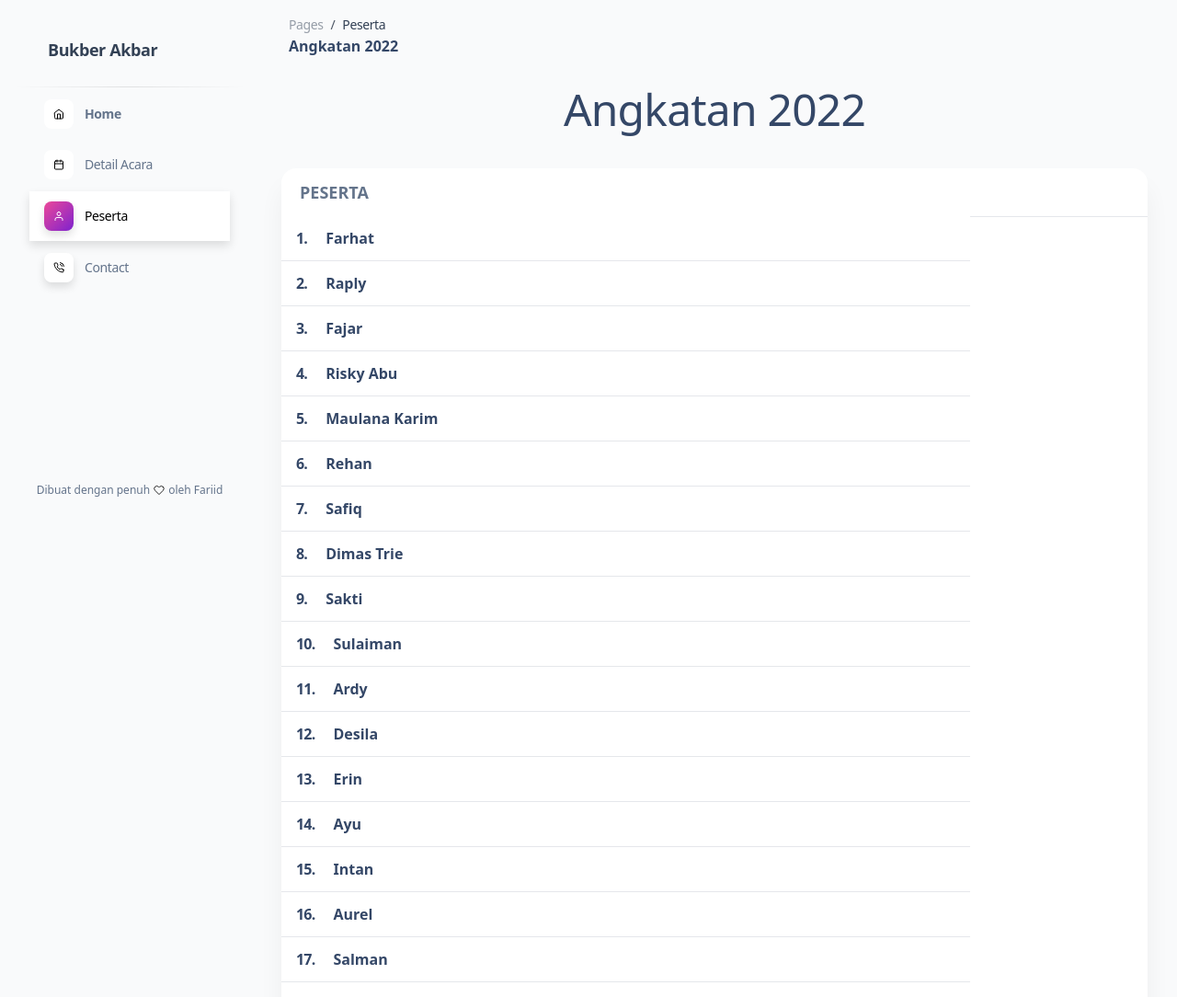
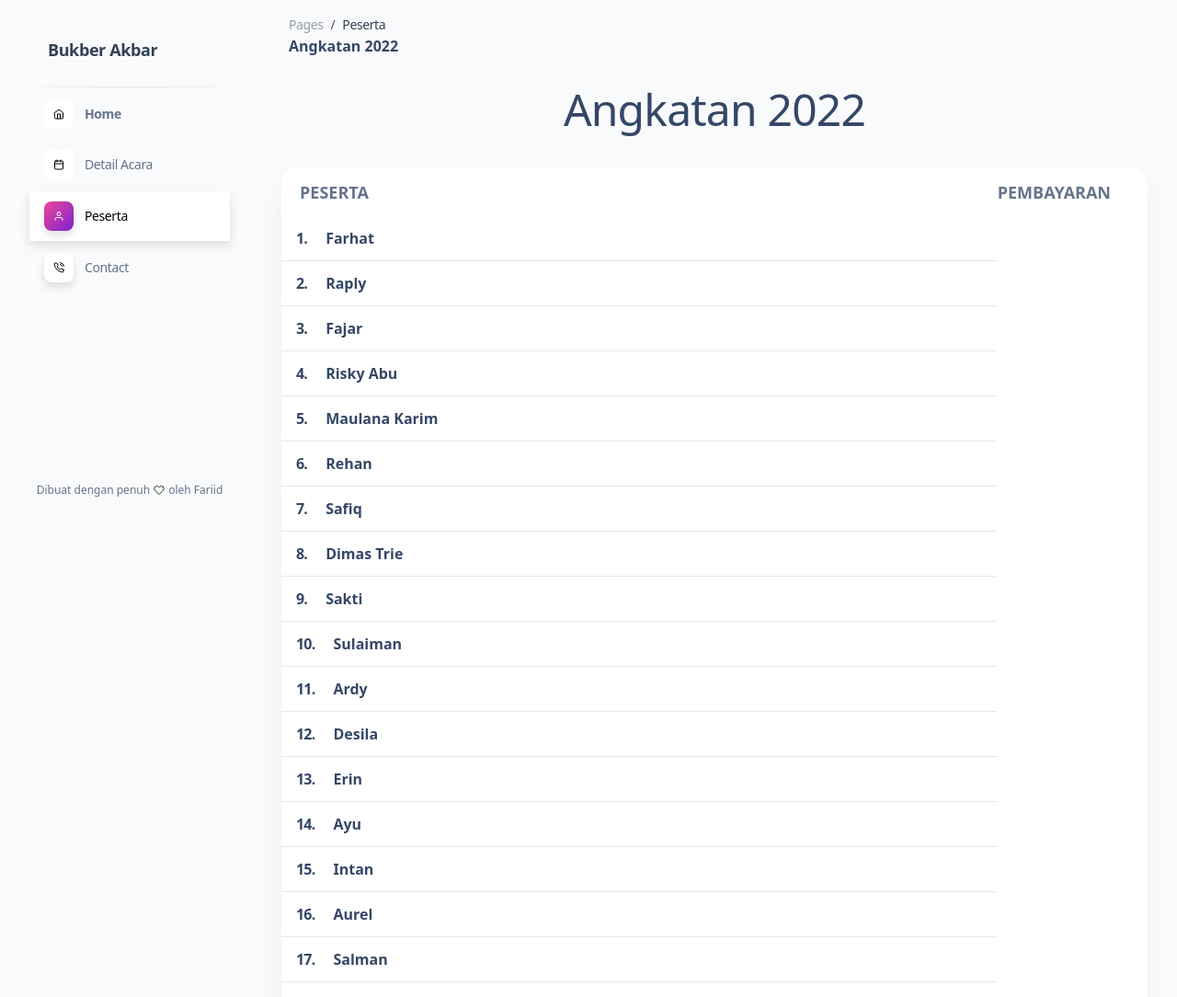
Before and after one commit to denfasyah/Bukber-Akbar, a website: page build/pages/angkatan2022.html in a window 1280 px wide. Shown: the top 1084 px of the page at 92% size. Drawn offline with nearby package versions, Linux system fonts and the light colour scheme.

Commit message:
Update angkatan2022.html

```diff
--- a/build/pages/angkatan2022.html
+++ b/build/pages/angkatan2022.html
@@ -228,13 +228,13 @@
                     <thead class="align-bottom">
                       <tr class="">
                         <th class="px-6 py-3 pl-5 text-left uppercase text-lg font-bold">Peserta</th>
-                        <th class="px-6 py-3 font-semibold capitalize align-middle bg-transparent border-b border-gray-200 border-solid shadow-none tracking-none whitespace-nowrap text-slate-400 opacity-70"></th>
+                        <th class="py-3 pr-10 text-right uppercase text-lg font-bold">Pembayaran</th>
                       </tr>
                     </thead>
                     <tbody>
                         <!-- 1 -->
                       <tr>
-                        <td class="p-2 align-middle bg-transparent border-b whitespace-nowrap shadow-transparent">
+                        <td class="w-full p-2 align-middle bg-transparent border-b whitespace-nowrap shadow-transparent">
                           <div class="flex px-2 py-1">
                             <div class="flex justify-center">
                                 <h1 class="mb-0 text-md leading-normal font-bold mr-5">1.</h1>
@@ -245,7 +245,7 @@
                       </tr>
                       <!-- 2 -->
                       <tr>
-                        <td class="p-2 align-middle bg-transparent border-b whitespace-nowrap shadow-transparent">
+                        <td class="w-full p-2 align-middle bg-transparent border-b whitespace-nowrap shadow-transparent">
                           <div class="flex px-2 py-1">
                             <div class="flex justify-center">
                                 <h1 class="mb-0 text-md leading-normal font-bold mr-5">2.</h1>
@@ -256,7 +256,7 @@
                       </tr>
                       <!-- 3 -->
                       <tr>
-                        <td class="p-2 align-middle bg-transparent border-b whitespace-nowrap shadow-transparent">
+                        <td class="w-full p-2 align-middle bg-transparent border-b whitespace-nowrap shadow-transparent">
                           <div class="flex px-2 py-1">
                             <div class="flex justify-center">
                                 <h1 class="mb-0 text-md leading-normal font-bold mr-5">3.</h1>
@@ -267,7 +267,7 @@
                       </tr>
                       <!-- 4 -->
                       <tr>
-                        <td class="p-2 align-middle bg-transparent border-b whitespace-nowrap shadow-transparent">
+                        <td class="w-full p-2 align-middle bg-transparent border-b whitespace-nowrap shadow-transparent">
                           <div class="flex px-2 py-1">
                             <div class="flex justify-center">
                                 <h1 class="mb-0 text-md leading-normal font-bold mr-5">4.</h1>
@@ -278,7 +278,7 @@
                       </tr>
                       <!-- 5 -->
                       <tr>
-                        <td class="p-2 align-middle bg-transparent border-b whitespace-nowrap shadow-transparent">
+                        <td class="w-full p-2 align-middle bg-transparent border-b whitespace-nowrap shadow-transparent">
                           <div class="flex px-2 py-1">
                             <div class="flex justify-center">
                                 <h1 class="mb-0 text-md leading-normal font-bold mr-5">5.</h1>
@@ -289,7 +289,7 @@
                       </tr>
                       <!-- 6 -->
                       <tr>
-                        <td class="p-2 align-middle bg-transparent border-b whitespace-nowrap shadow-transparent">
+                        <td class="w-full p-2 align-middle bg-transparent border-b whitespace-nowrap shadow-transparent">
                           <div class="flex px-2 py-1">
                             <div class="flex justify-center">
                                 <h1 class="mb-0 text-md leading-normal font-bold mr-5">6.</h1>
@@ -300,7 +300,7 @@
                       </tr>
                       <!-- 7 -->
                       <tr>
-                        <td class="p-2 align-middle bg-transparent border-b whitespace-nowrap shadow-transparent">
+                        <td class="w-full p-2 align-middle bg-transparent border-b whitespace-nowrap shadow-transparent">
                           <div class="flex px-2 py-1">
                             <div class="flex justify-center">
                                 <h1 class="mb-0 text-md leading-normal font-bold mr-5">7.</h1>
@@ -311,7 +311,7 @@
                       </tr>
                       <!-- 8 -->
                       <tr>
-                        <td class="p-2 align-middle bg-transparent border-b whitespace-nowrap shadow-transparent">
+                        <td class="w-full p-2 align-middle bg-transparent border-b whitespace-nowrap shadow-transparent">
                           <div class="flex px-2 py-1">
                             <div class="flex justify-center">
                                 <h1 class="mb-0 text-md leading-normal font-bold mr-5">8.</h1>
@@ -322,7 +322,7 @@
                       </tr>
                       <!-- 9 -->
                       <tr>
-                        <td class="p-2 align-middle bg-transparent border-b whitespace-nowrap shadow-transparent">
+                        <td class="w-full p-2 align-middle bg-transparent border-b whitespace-nowrap shadow-transparent">
                           <div class="flex px-2 py-1">
                             <div class="flex justify-center">
                                 <h1 class="mb-0 text-md leading-normal font-bold mr-5">9.</h1>
@@ -333,7 +333,7 @@
                       </tr>
                       <!-- 10 -->
                       <tr>
-                        <td class="p-2 align-middle bg-transparent border-b whitespace-nowrap shadow-transparent">
+                        <td class="w-full p-2 align-middle bg-transparent border-b whitespace-nowrap shadow-transparent">
                           <div class="flex px-2 py-1">
                             <div class="flex justify-center">
                                 <h1 class="mb-0 text-md leading-normal font-bold mr-5">10.</h1>
@@ -344,7 +344,7 @@
                       </tr>
                       <!-- 11 -->
                       <tr>
-                        <td class="p-2 align-middle bg-transparent border-b whitespace-nowrap shadow-transparent">
+                        <td class="w-full p-2 align-middle bg-transparent border-b whitespace-nowrap shadow-transparent">
                           <div class="flex px-2 py-1">
                             <div class="flex justify-center">
                                 <h1 class="mb-0 text-md leading-normal font-bold mr-5">11.</h1>
@@ -355,7 +355,7 @@
                       </tr>
                       <!-- 12 -->
                       <tr>
-                        <td class="p-2 align-middle bg-transparent border-b whitespace-nowrap shadow-transparent">
+                        <td class="w-full p-2 align-middle bg-transparent border-b whitespace-nowrap shadow-transparent">
                           <div class="flex px-2 py-1">
                             <div class="flex justify-center">
                                 <h1 class="mb-0 text-md leading-normal font-bold mr-5">12.</h1>
@@ -366,7 +366,7 @@
                       </tr>
                       <!-- 13 -->
                       <tr>
-                        <td class="p-2 align-middle bg-transparent border-b whitespace-nowrap shadow-transparent">
+                        <td class="w-full p-2 align-middle bg-transparent border-b whitespace-nowrap shadow-transparent">
                           <div class="flex px-2 py-1">
                             <div class="flex justify-center">
                                 <h1 class="mb-0 text-md leading-normal font-bold mr-5">13.</h1>
@@ -377,7 +377,7 @@
                       </tr>
                       <!-- 14 -->
                       <tr>
-                        <td class="p-2 align-middle bg-transparent border-b whitespace-nowrap shadow-transparent">
+                        <td class="w-full p-2 align-middle bg-transparent border-b whitespace-nowrap shadow-transparent">
                           <div class="flex px-2 py-1">
                             <div class="flex justify-center">
                                 <h1 class="mb-0 text-md leading-normal font-bold mr-5">14.</h1>
@@ -388,7 +388,7 @@
                       </tr>
                       <!-- 15 -->
                       <tr>
-                        <td class="p-2 align-middle bg-transparent border-b whitespace-nowrap shadow-transparent">
+                        <td class="w-full p-2 align-middle bg-transparent border-b whitespace-nowrap shadow-transparent">
                           <div class="flex px-2 py-1">
                             <div class="flex justify-center">
                                 <h1 class="mb-0 text-md leading-normal font-bold mr-5">15.</h1>
@@ -399,7 +399,7 @@
                       </tr>
                       <!-- 16 -->
                       <tr>
-                        <td class="p-2 align-middle bg-transparent border-b whitespace-nowrap shadow-transparent">
+                        <td class="w-full p-2 align-middle bg-transparent border-b whitespace-nowrap shadow-transparent">
                           <div class="flex px-2 py-1">
                             <div class="flex justify-center">
                                 <h1 class="mb-0 text-md leading-normal font-bold mr-5">16.</h1>
@@ -410,7 +410,7 @@
                       </tr>
                       <!-- 17 -->
                       <tr>
-                        <td class="p-2 align-middle bg-transparent border-b whitespace-nowrap shadow-transparent">
+                        <td class="w-full p-2 align-middle bg-transparent border-b whitespace-nowrap shadow-transparent">
                           <div class="flex px-2 py-1">
                             <div class="flex justify-center">
                                 <h1 class="mb-0 text-md leading-normal font-bold mr-5">17.</h1>
@@ -421,7 +421,7 @@
                       </tr>
                       <!-- 18 -->
                       <tr>
-                        <td class="p-2 align-middle bg-transparent border-b whitespace-nowrap shadow-transparent">
+                        <td class="w-full p-2 align-middle bg-transparent border-b whitespace-nowrap shadow-transparent">
                           <div class="flex px-2 py-1">
                             <div class="flex justify-center">
                                 <h1 class="mb-0 text-md leading-normal font-bold mr-5">18.</h1>
@@ -432,7 +432,7 @@
                       </tr>
                       <!-- 19 -->
                       <tr>
-                        <td class="p-2 align-middle bg-transparent border-b whitespace-nowrap shadow-transparent">
+                        <td class="w-full p-2 align-middle bg-transparent border-b whitespace-nowrap shadow-transparent">
                           <div class="flex px-2 py-1">
                             <div class="flex justify-center">
                                 <h1 class="mb-0 text-md leading-normal font-bold mr-5">19.</h1>
@@ -443,7 +443,7 @@
                       </tr>
                       <!-- 20 -->
                       <tr>
-                        <td class="p-2 align-middle bg-transparent border-b whitespace-nowrap shadow-transparent">
+                        <td class="w-full p-2 align-middle bg-transparent border-b whitespace-nowrap shadow-transparent">
                           <div class="flex px-2 py-1">
                             <div class="flex justify-center">
                                 <h1 class="mb-0 text-md leading-normal font-bold mr-5">20.</h1>
```
